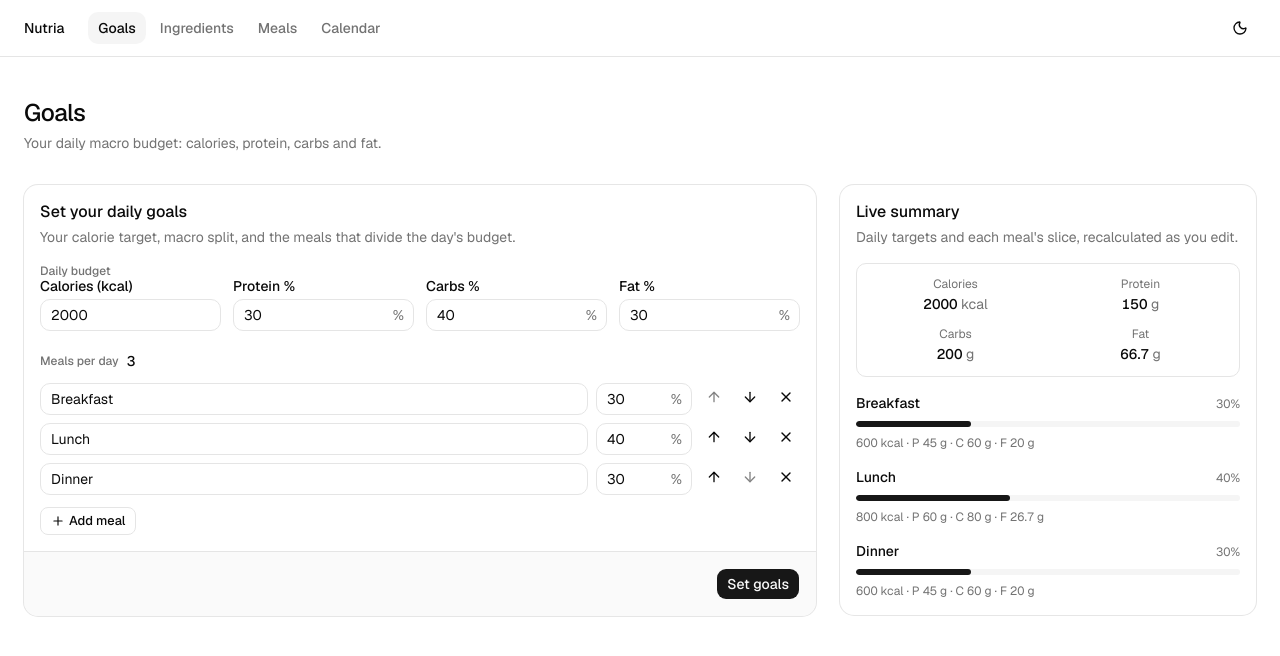
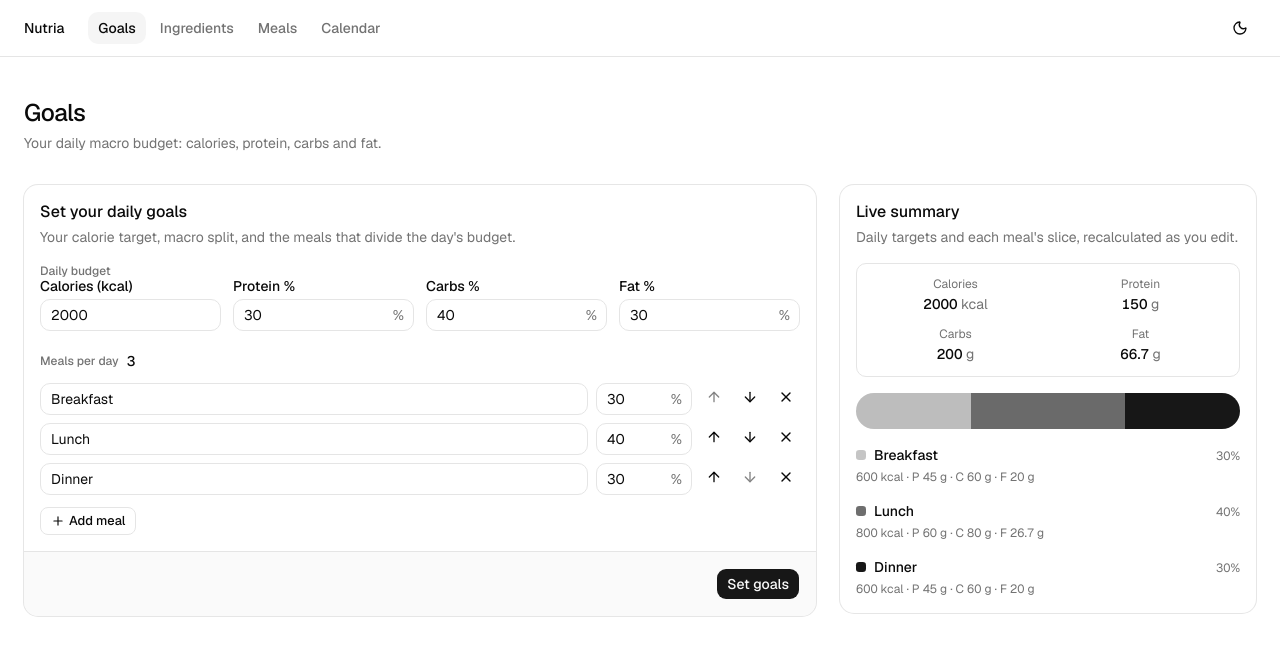
Before and after one commit to alvfdz/nutria, a Next.js app: page /goals in a window 1280 px wide. Shown: the top 656 px of the page. Built offline with nearby package versions, Linux system fonts and the light colour scheme; no server answers; the database is empty.

Commit message:
feat(goals): add day split view

```diff
--- a/src/components/goals/goals-form.tsx
+++ b/src/components/goals/goals-form.tsx
@@ -18,6 +18,7 @@ import {
 import { Input } from "@/components/ui/input";
 import { Label } from "@/components/ui/label";
 import { computeMacroBudget, computeSlotBudgets } from "@/lib/goals/budget";
+import { daySplitSegments } from "@/lib/goals/day-split";
 import {
   initialGoalsFormState,
   type GoalsFieldErrors,
@@ -158,10 +159,11 @@ export function GoalsView({ goals }: { goals: Goals | null }) {
  * submit handler and pending flag are passed in from {@link GoalsView} so the
  * toast outlives that remount. On large screens the editor and a sticky
  * live-summary card sit side by side; the summary uses `budget.ts` to show the
- * daily grams, each meal's kcal/gram slice, and a bar for its share of the day
- * while the user edits. Each row also carries up/down buttons that reorder the
- * meals; because the summary maps over the same rows, it follows the new
- * dining order.
+ * daily grams, and `day-split.ts` to draw one stacked bar that divides the day
+ * across the meals — in dining order, tinted light to dark — with each meal's
+ * kcal and gram slice listed below it. Each row also carries up/down buttons
+ * that reorder the meals; because the summary maps over the same rows, it
+ * follows the new dining order.
  *
  * @param props.goals The stored goals, or `null` on a first visit; seeds the
  * local field state.
@@ -303,6 +305,15 @@ function GoalsForm({
         : [],
     [source, rows],
   );
+
+  // Shares clamped to 0–100, so a stray out-of-range entry cannot stretch the
+  // bar past its track; the day bar and the rows both read from these.
+  const shares = useMemo(
+    () =>
+      rows.map((row) => Math.min(100, Math.max(0, Number(row.percent) || 0))),
+    [rows],
+  );
+  const segments = useMemo(() => daySplitSegments(shares), [shares]);
 
   return (
     <form action={formAction}>
@@ -584,33 +595,53 @@ function GoalsForm({
                   <Stat label="Fat" value={daily.fatGrams} unit="g" />
                 </dl>
 
+                {/* The bar is decorative: every row below spells out its own
+                    share and grams, so a screen reader loses nothing. */}
+                <div
+                  aria-hidden="true"
+                  data-slot="day-split-bar"
+                  className="bg-muted flex h-9 overflow-hidden rounded-full"
+                >
+                  {segments.map((segment, index) => {
+                    const row = rows[index];
+                    if (!row) return null;
+
+                    return (
+                      <div
+                        key={row.key}
+                        data-slot="day-split-segment"
+                        className="bg-primary h-full shrink-0"
+                        style={{
+                          width: `${segment.widthPercent}%`,
+                          opacity: segment.opacity,
+                        }}
+                      />
+                    );
+                  })}
+                </div>
+
                 <ul className="grid gap-4">
                   {slotBudgets.map((budget, index) => {
                     const row = rows[index];
                     if (!row) return null;
-                    const share = Math.min(
-                      100,
-                      Math.max(0, Number(row.percent) || 0),
-                    );
+                    const segment = segments[index];
+                    const share = shares[index] ?? 0;
 
                     return (
-                      <li key={row.key} className="grid gap-2">
+                      <li key={row.key} className="grid gap-1">
                         <div className="flex items-baseline justify-between gap-3">
-                          <span className="text-sm font-medium">
+                          <span className="flex items-center gap-2 text-sm font-medium">
+                            <span
+                              aria-hidden="true"
+                              data-slot="day-split-swatch"
+                              className="bg-primary size-2.5 shrink-0 rounded-[0.2rem]"
+                              style={{ opacity: segment?.opacity }}
+                            />
                             {row.name || `Meal ${index + 1}`}
                           </span>
                           <span className="text-muted-foreground text-xs tabular-nums">
                             {formatMacro(share)}%
                           </span>
-                        </div>
-                        <div
-                          aria-hidden="true"
-                          className="bg-muted h-1.5 overflow-hidden rounded-full"
-                        >
-                          <div
-                            className="bg-primary h-full rounded-full"
-                            style={{ width: `${share}%` }}
-                          />
                         </div>
                         <span className="text-muted-foreground text-xs tabular-nums">
                           {formatMacro(budget.calories)} kcal · P{" "}
--- /dev/null
+++ b/src/lib/goals/day-split.ts
@@ -0,0 +1,55 @@
+/**
+ * Geometry for the goals form's stacked day bar: one segment per meal, in the
+ * order the meals are eaten. Pure math with no I/O, so the client form can
+ * recompute the bar on every keystroke.
+ */
+
+/**
+ * Opacity of the faintest segment. Keeping a floor means the first meal still
+ * reads against the card instead of blending into the track.
+ */
+export const MIN_SEGMENT_OPACITY = 0.25;
+
+/** One meal's segment in the stacked day bar. */
+export type SplitSegment = {
+  /** Width as a percentage of the bar's track, 0–100. */
+  widthPercent: number;
+  /** Opacity of the primary colour, {@link MIN_SEGMENT_OPACITY}–1. */
+  opacity: number;
+};
+
+/**
+ * Turns the entered meal shares into the stacked bar's segments, in the order
+ * the shares were given.
+ *
+ * Each share is clamped to 0–100. A day that does not add up to 100 draws only
+ * that much of the track, leaving the rest empty — the same gap the save-time
+ * sum check rejects. A total above 100 (reachable only mid-edit, because the
+ * schema refuses to save one) is scaled back, so the bar never overflows and no
+ * segment is squeezed by its siblings.
+ *
+ * Every segment is the same primary colour, so the tint has to carry the dining
+ * order: opacity ramps from {@link MIN_SEGMENT_OPACITY} on the first meal to
+ * full strength on the last. That also follows the theme — in dark mode the
+ * primary is the light colour, so the last meal stays the strongest step
+ * against the card instead of the faintest.
+ *
+ * @param shares Each meal's share of the day, in dining order.
+ * @returns One segment per share, in the same order.
+ */
+export function daySplitSegments(shares: number[]): SplitSegment[] {
+  const clamped = shares.map((share) =>
+    Math.min(100, Math.max(0, Number.isFinite(share) ? share : 0)),
+  );
+  const total = clamped.reduce((sum, share) => sum + share, 0);
+  const scale = total > 100 ? 100 / total : 1;
+  const steps = clamped.length - 1;
+
+  return clamped.map((share, index) => ({
+    widthPercent: share * scale,
+    opacity:
+      steps < 1
+        ? 1
+        : MIN_SEGMENT_OPACITY + ((1 - MIN_SEGMENT_OPACITY) * index) / steps,
+  }));
+}
```
Also changed, not shown: 2 other files (tests, documents, lock files or other folders).
